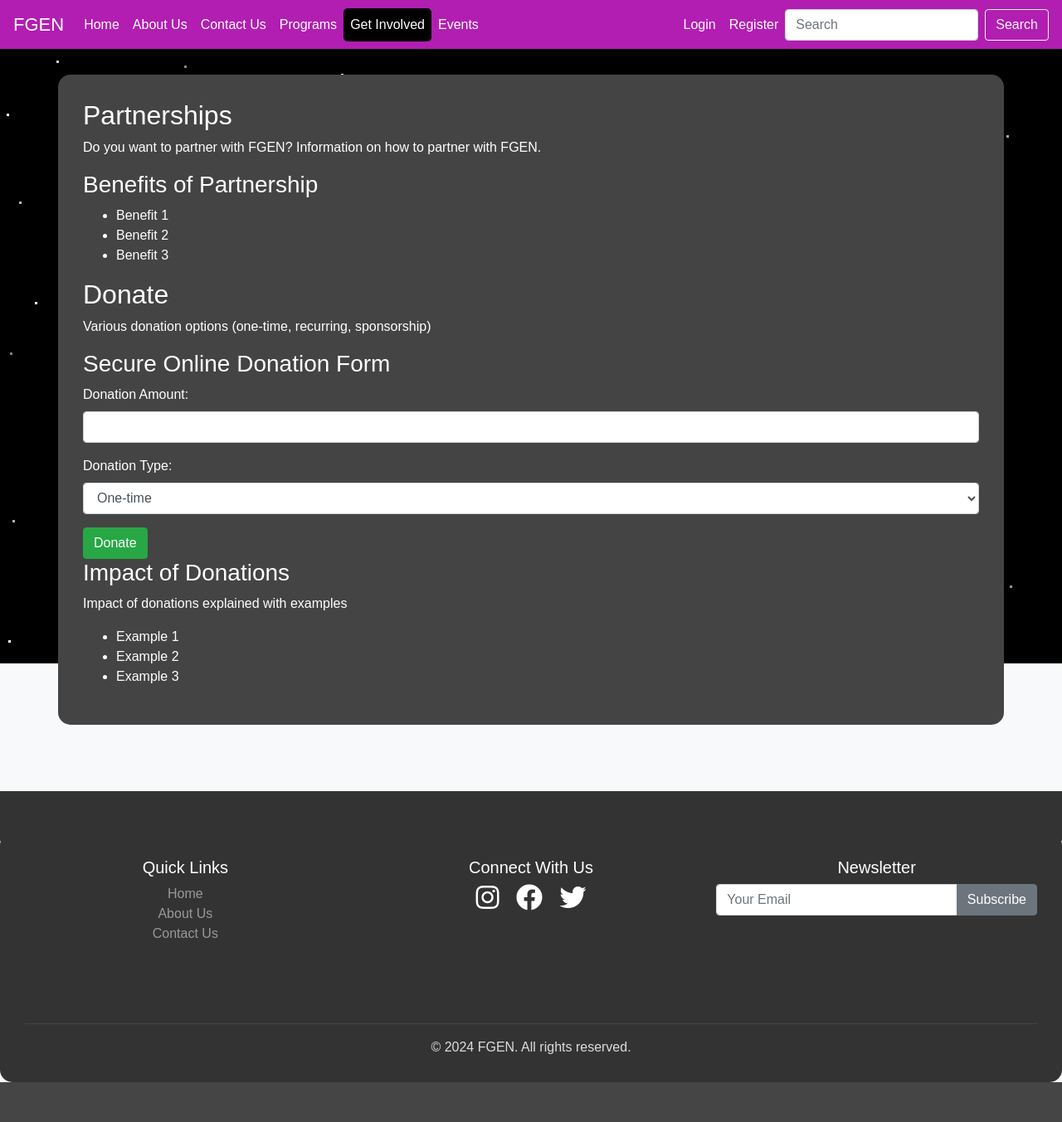
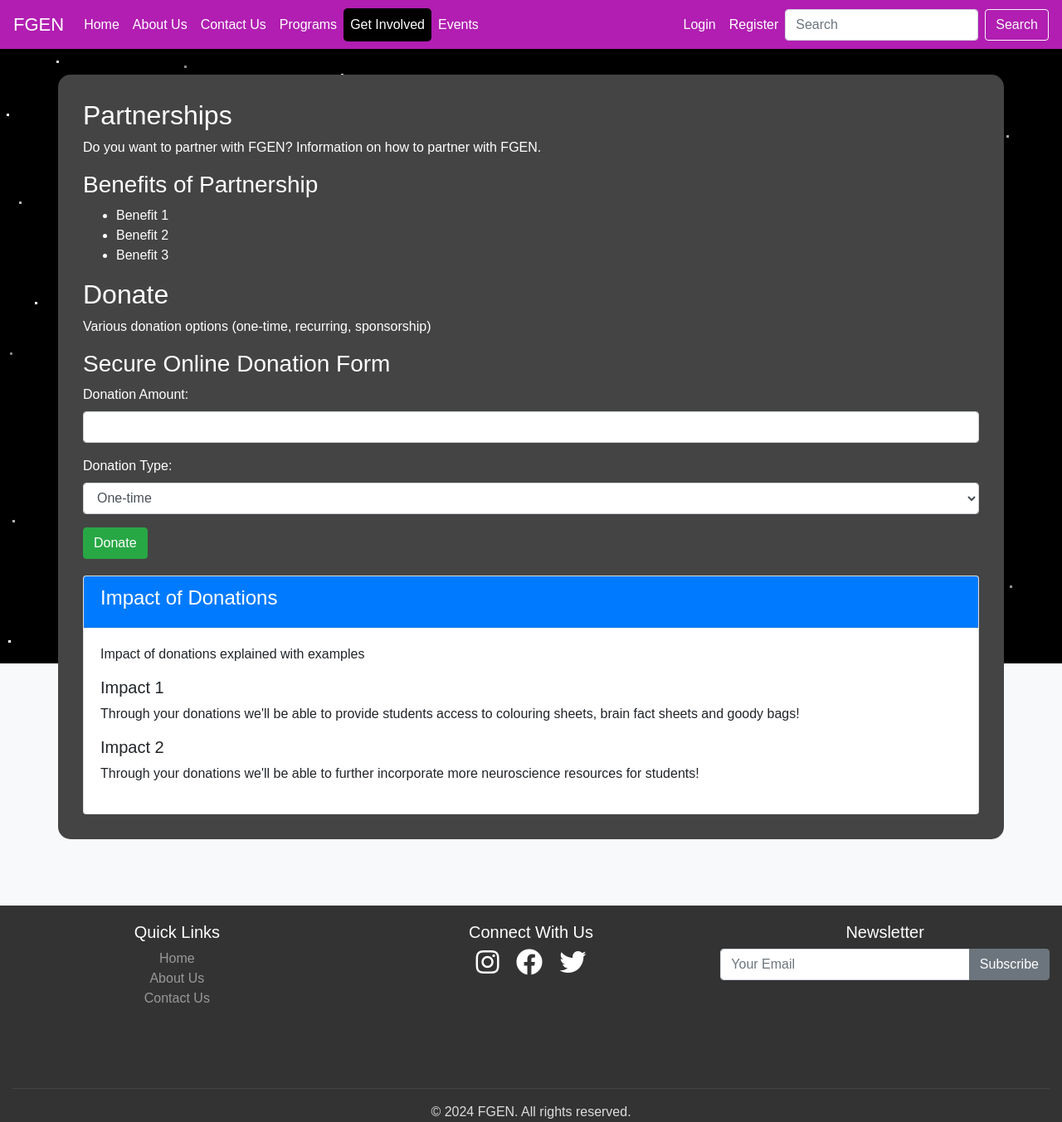
Before and after one commit to bhavinnirmal29/Fgen_New, a Django app: page /involved/ in a window 1280 px wide. Shown: the whole page at 83% size. Before the commit the page ends 1305 px from the top, so only its background shows below. Run offline with Django 4.2, Linux system fonts and the light colour scheme; some libraries are stand-ins or nearby versions.

Commit message:
Get Involved Impact Added

```diff
--- a/new_App/static/assets/css/style.css
+++ b/new_App/static/assets/css/style.css
@@ -294,3 +294,20 @@ a {
 .testimonial .author {
     font-weight: bold;
 }
+
+/* GetInvolved CSS */
+
+.container-getinvolved {
+    background-color: #444; /* Slightly lighter background for the container */
+    border-radius: 15px;
+    margin-top:30px;
+    margin-bottom:30px;
+    padding:30px;
+  }
+  .btn-success-getinvolved {
+    background-color: #28a745;
+    border-color: #28a745;
+  }
+  .impact-card{
+    margin-top:20px;
+  }
--- a/new_App/templates/getinvolved.html
+++ b/new_App/templates/getinvolved.html
@@ -3,32 +3,11 @@
 {% block title %}Get Involved{% endblock %}
 
 {% block content %}
-  <style>
-
-    {% comment %} h2, h3 {
-      color: #f8f9fa; /* Slightly lighter white for headings */
-    } {% endcomment %}
-    .container {
-      background-color: #444; /* Slightly lighter background for the container */
-      border-radius: 15px;
-      margin-top:30px;
-      margin-bottom:30px;
-      padding:30px;
-    }
-    .btn-primary {
-      background-color: #007bff;
-      border-color: #007bff;
-    }
-    .btn-success {
-      background-color: #28a745;
-      border-color: #28a745;
-    }
-  </style>
 
   <!-- Partnerships Section -->
-   <div class="container">
+   <div class="container container-getinvolved">
     <div class="row text-white">
-      <div class="col-md-12">
+      <div class="col-md-12 col-sm-12 col-lg-12">
         <h2 class="text-white">Partnerships</h2>
         <p>Do you want to partner with FGEN? Information on how to partner with FGEN.</p>
         <h3>Benefits of Partnership</h3>
@@ -42,7 +21,7 @@
 
   <!-- Donate Section -->
     <div class="row text-white">
-      <div class="col-md-12">
+      <div class="col-md-12 col-sm-12 col-lg-12">
         <h2>Donate</h2>
         <p>Various donation options (one-time, recurring, sponsorship)</p>
         <h3>Secure Online Donation Form</h3>
@@ -59,15 +38,28 @@
               <option>Sponsorship</option>
             </select>
           </div>
-          <button type="submit" class="btn btn-success">Donate</button>
+          <button type="submit" class="btn btn-success btn-success-getinvolved">Donate</button>
         </form>
-        <h3>Impact of Donations</h3>
-        <p>Impact of donations explained with examples</p>
-        <ul>
-          <li>Example 1</li>
-          <li>Example 2</li>
-          <li>Example 3</li>
-        </ul>
+      </div>
+    </div>
+    <div class="row text-black">
+      <div class="col-md-12 col-sm-12 col-lg-12">
+        <div class="card impact-card">
+          <div class="card-header bg-primary text-white">
+              <h4>Impact of Donations</h4>
+          </div>
+          <div class="card-body text-black">
+              <p>Impact of donations explained with examples</p>
+              <div class="example">
+                  <h5>Impact 1</h5>
+                  <p>Through your donations we'll be able to provide students access to colouring sheets, brain fact sheets and goody bags!</p>
+              </div>
+              <div class="example mt-3">
+                  <h5>Impact 2</h5>
+                  <p>Through your donations we'll be able to further incorporate more neuroscience resources for students!</p>
+              </div>
+          </div>
+      </div>
       </div>
     </div>
   </div>
--- a/new_App/templates/programs.html
+++ b/new_App/templates/programs.html
@@ -3,7 +3,7 @@
 {% block title %}Programs {% endblock %}
 
 {% block content %}
-    <div class="container-fluid" style="margin-top:80px;">
+    <div class="container" style="margin-top:80px;">
         <div class="row justify-content-center">
             {% for program in programs %}
             <div class="col-md-4 col-sm-12">
```
Also changed, not shown: db.sqlite3.
